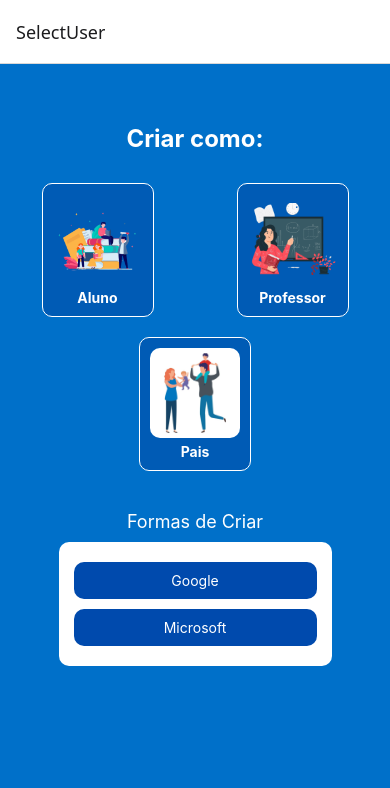
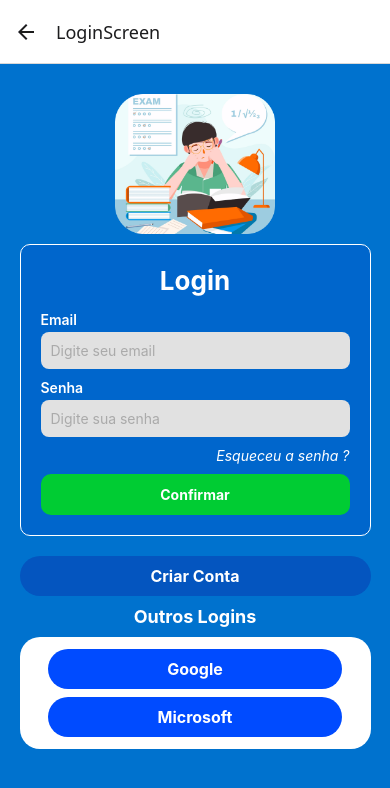
Before and after one commit to luishmenezes/FrontNotas, a React Native app: screen /LoginScreen in a window 390 px wide. Shown: the top 788 px of the page. Built offline with nearby package versions, Linux system fonts and the light colour scheme.

Commit message:
Adicionando roteamento

```diff
--- a/App.tsx
+++ b/App.tsx
@@ -1,11 +1,6 @@
 import React from 'react';
-import { NavigationContainer } from '@react-navigation/native';
-import AppNavigator from './navigation/AppNavigator';
+import AppNavigator from './navigation/AppNavigator'; // Caminho correto até seu Navigator
 
 export default function App() {
-  return (
-    <NavigationContainer>
-      <AppNavigator />
-    </NavigationContainer>
-  );
+  return <AppNavigator />; // NavigationContainer está DENTRO do AppNavigator
 }
--- a/app/login.tsx
+++ b/app/login.tsx
@@ -5,7 +5,7 @@ import type { NativeStackNavigationProp } from '@react-navigation/native-stack';
 import { RootStackParamList } from '../navigation/AppNavigator';
 import { router } from 'expo-router';
 
-type LoginScreenNavigationProp = NativeStackNavigationProp<RootStackParamList, 'Login'>;
+type LoginScreenNavigationProp = NativeStackNavigationProp<RootStackParamList, 'LoginScreen'>;
 
 export default function LoginScreen() {
   const navigation = useNavigation<LoginScreenNavigationProp>();
--- /dev/null
+++ b/app/professor/CadastroProfessor.tsx
@@ -0,0 +1,62 @@
+// app/cadastro/professor.tsx
+import React, { useState } from 'react';
+import { View, Text, TextInput, Button, StyleSheet, Alert } from 'react-native';
+import axios from 'axios';
+
+export default function CadastroProfessor() {
+  const [nome, setNome] = useState('');
+  const [email, setEmail] = useState('');
+  const [senha, setSenha] = useState('');
+  const [disciplinas, setDisciplinas] = useState('');
+
+  const handleCadastro = async () => {
+    try {
+      await axios.post('http://localhost:8080/professores', {
+        nome,
+        email,
+        senha,
+        disciplinas: disciplinas.split(',').map(d => d.trim()),
+      });
+      Alert.alert('Sucesso', 'Professor cadastrado com sucesso!');
+      setNome('');
+      setEmail('');
+      setSenha('');
+      setDisciplinas('');
+    } catch (error) {
+      console.error(error);
+      Alert.alert('Erro', 'Erro ao cadastrar professor.');
+    }
+  };
+
+  return (
+    <View style={styles.container}>
+      <Text style={styles.title}>Cadastro de Professor</Text>
+      <TextInput placeholder="Nome" style={styles.input} value={nome} onChangeText={setNome} />
+      <TextInput placeholder="Email" style={styles.input} value={email} onChangeText={setEmail} keyboardType="email-address" />
+      <TextInput placeholder="Senha" style={styles.input} value={senha} onChangeText={setSenha} secureTextEntry />
+      <TextInput placeholder="Disciplinas (separadas por vírgula)" style={styles.input} value={disciplinas} onChangeText={setDisciplinas} />
+      <Button title="Cadastrar" onPress={handleCadastro} />
+    </View>
+  );
+}
+
+const styles = StyleSheet.create({
+  container: {
+    flex: 1,
+    padding: 20,
+    justifyContent: 'center',
+  },
+  title: {
+    fontSize: 22,
+    marginBottom: 20,
+    textAlign: 'center',
+    fontWeight: 'bold',
+  },
+  input: {
+    borderWidth: 1,
+    borderColor: '#aaa',
+    borderRadius: 8,
+    padding: 10,
+    marginBottom: 10,
+  },
+});
--- a/navigation/AppNavigator.tsx
+++ b/navigation/AppNavigator.tsx
@@ -1,20 +1,30 @@
 import React from 'react';
-import { createNativeStackNavigator } from '@react-navigation/native-stack';
+import { createStackNavigator } from '@react-navigation/stack';
+import { NavigationContainer } from '@react-navigation/native';
+
 import SelectUserScreen from '../screens/SelectUserScreen';
 import CadastroScreen from '../screens/Cadastro';
+import CadastroProfessor from '../screens/professor/CadastroProfessor';
+import LoginScreen from '../screens/LoginScreen';
 
 export type RootStackParamList = {
   SelectUser: undefined;
-  Cadastro: undefined;
+  Cadastro: { tipo: string };
+  CadastroProfessor: undefined;
+  LoginScreen: undefined;
 };
 
-const Stack = createNativeStackNavigator<RootStackParamList>();
+const Stack = createStackNavigator<RootStackParamList>();
 
 export default function AppNavigator() {
   return (
-    <Stack.Navigator initialRouteName="SelectUser">
-      <Stack.Screen name="SelectUser" component={SelectUserScreen} />
-      <Stack.Screen name="Cadastro" component={CadastroScreen} />
-    </Stack.Navigator>
+    <NavigationContainer>
+      <Stack.Navigator initialRouteName="SelectUser">
+        <Stack.Screen name="SelectUser" component={SelectUserScreen} />
+        <Stack.Screen name="Cadastro" component={CadastroScreen} />
+        <Stack.Screen name="CadastroProfessor" component={CadastroProfessor} />
+        <Stack.Screen name="LoginScreen" component={LoginScreen} />
+      </Stack.Navigator>
+    </NavigationContainer>
   );
 }
--- /dev/null
+++ b/navigation/navigationRef.ts
@@ -0,0 +1,4 @@
+import { createNavigationContainerRef, StackActions } from '@react-navigation/native';
+import type { RootStackParamList } from './AppNavigator'; // ajuste o caminho se necessário
+
+export const navigationRef = createNavigationContainerRef<RootStackParamList>();
--- a/package.json
+++ b/package.json
@@ -17,8 +17,10 @@
   "dependencies": {
     "@expo/vector-icons": "^14.0.2",
     "@react-navigation/bottom-tabs": "^7.2.0",
-    "@react-navigation/native": "^7.1.5",
-    "@react-navigation/native-stack": "^7.3.9",
+    "@react-navigation/native": "^7.1.6",
+    "@react-navigation/native-stack": "^7.3.10",
+    "@react-navigation/stack": "^7.2.10",
+    "axios": "^1.8.4",
     "expo": "~52.0.43",
     "expo-blur": "~14.0.3",
     "expo-constants": "~17.0.8",
--- a/screens/Cadastro.tsx
+++ b/screens/Cadastro.tsx
@@ -1,12 +1,72 @@
 import React from 'react';
-import { View, Text } from 'react-native';
+import { View, Text, TextInput, TouchableOpacity, StyleSheet } from 'react-native';
 
-const CadastroScreen = () => {
+interface Props {
+  tipoUsuario?: string;
+}
+
+export default function CadastroScreen({ tipoUsuario = 'Desconhecido' }: Props) {
   return (
-    <View>
-      <Text>Tela de Cadastro</Text>
+    <View style={styles.container}>
+      <Text style={styles.title}>Cadastro</Text>
+      <Text style={styles.userType}>Cadastrando como: {tipoUsuario}</Text>
+
+      <TextInput style={styles.input} placeholder="Nome" />
+      <TextInput style={styles.input} placeholder="Email" keyboardType="email-address" />
+      <TextInput style={styles.input} placeholder="Senha" secureTextEntry />
+
+      {tipoUsuario === 'Professor' && (
+        <>
+          <TextInput style={styles.input} placeholder="Matéria que leciona" />
+          <TextInput style={styles.input} placeholder="Código de identificação" />
+        </>
+      )}
+
+      <TouchableOpacity style={styles.button}>
+        <Text style={styles.buttonText}>Cadastrar</Text>
+      </TouchableOpacity>
     </View>
   );
-};
+}
 
-export default CadastroScreen;
+const styles = StyleSheet.create({
+  container: {
+    flex: 1,
+    padding: 30,
+    justifyContent: 'center',
+    backgroundColor: '#fff',
+  },
+  title: {
+    fontSize: 28,
+    marginBottom: 20,
+    fontWeight: 'bold',
+    textAlign: 'center',
+  },
+  userType: {
+    fontSize: 18,
+    marginBottom: 20,
+    color: '#666',
+    textAlign: 'center',
+  },
+  input: {
+    height: 50,
+    borderColor: '#ddd',
+    borderWidth: 1,
+    borderRadius: 10,
+    paddingHorizontal: 15,
+    marginBottom: 15,
+    backgroundColor: '#f9f9f9',
+  },
+  button: {
+    backgroundColor: '#4CAF50',
+    padding: 15,
+    borderRadius: 10,
+    alignItems: 'center',
+    marginTop: 10,
+  },
+  buttonText: {
+    color: '#fff',
+    fontSize: 16,
+    fontWeight: 'bold',
+  },
+});
--- a/screens/LoginScreen.tsx
+++ b/screens/LoginScreen.tsx
@@ -1,53 +1,160 @@
 import React from 'react';
-import { View, Text, TextInput, Image, StyleSheet, TouchableOpacity, Button } from 'react-native';
+import { View, Text, TextInput, TouchableOpacity, StyleSheet, Image, Button } from 'react-native';
 import { useNavigation } from '@react-navigation/native';
 import type { NativeStackNavigationProp } from '@react-navigation/native-stack';
 import { RootStackParamList } from '../navigation/AppNavigator';
 import { router } from 'expo-router';
 
-const LoginScreen = () => {
-  const navigation = useNavigation<NativeStackNavigationProp<RootStackParamList>>();
+type LoginScreenNavigationProp = NativeStackNavigationProp<RootStackParamList, 'LoginScreen'>;
+
+export default function LoginScreen() {
+  const navigation = useNavigation<LoginScreenNavigationProp>();
 
   return (
     <View style={styles.container}>
-      <Image style={styles.image} source={require('../assets/Login.png')} />
-      <View style={styles.box}>
+      <Image
+        source={require('../assets/Login.png')}
+        style={styles.image}
+        resizeMode="contain"
+      />
+
+      <View style={styles.loginBox}>
         <Text style={styles.title}>Login</Text>
-        <TextInput style={styles.input} placeholder="Email" />
-        <TextInput style={styles.input} placeholder="Senha" secureTextEntry />
-        <Text style={styles.forgot}>Esqueceu a senha ?</Text>
+
+        <Text style={styles.label}>Email</Text>
+        <TextInput style={styles.input} placeholder="Digite seu email" placeholderTextColor="#aaa" />
+
+        <Text style={styles.label}>Senha</Text>
+        <TextInput
+          style={styles.input}
+          placeholder="Digite sua senha"
+          secureTextEntry
+          placeholderTextColor="#aaa"
+        />
+
+        <Text style={styles.forgotPassword}>Esqueceu a senha ?</Text>
+
         <TouchableOpacity style={styles.confirmButton}>
           <Text style={styles.confirmText}>Confirmar</Text>
         </TouchableOpacity>
       </View>
-      <Button
-        title="Criar Conta"
-        onPress={() => router.push('/SelectUserScreen')}
-      />
-      <Text style={styles.altText}>Outros Logins</Text>
-      <View style={styles.altLoginBox}>
-        <TouchableOpacity style={styles.altLoginBtn}><Text style={styles.altLoginText}>Google</Text></TouchableOpacity>
-        <TouchableOpacity style={styles.altLoginBtn}><Text style={styles.altLoginText}>Microsoft</Text></TouchableOpacity>
+
+      <TouchableOpacity style={styles.createBtn} onPress={() => router.push('/SelectUserScreen')}>
+  <Text style={styles.socialText}>Criar Conta</Text>
+</TouchableOpacity>
+
+
+
+      <Text style={styles.otherLogins}>Outros Logins</Text>
+
+      <View style={styles.socialButtons}>
+        <TouchableOpacity style={styles.socialBtn}><Text style={styles.socialText}>Google</Text></TouchableOpacity>
+        <TouchableOpacity style={styles.socialBtn}><Text style={styles.socialText}>Microsoft</Text></TouchableOpacity>
       </View>
     </View>
   );
-};
-
-export default LoginScreen;
+}
 
 const styles = StyleSheet.create({
-  container: { flex: 1, backgroundColor: '#0070c9', alignItems: 'center' },
-  image: { marginTop: 60, width: 180, height: 130, resizeMode: 'contain', borderRadius: 20 },
-  box: { backgroundColor: '#005bb5', padding: 20, marginTop: 20, borderRadius: 10, width: '90%', borderWidth: 1, borderColor: 'white' },
-  title: { color: '#fff', fontSize: 24, fontWeight: 'bold', textAlign: 'center' },
-  input: { backgroundColor: '#ccc', marginVertical: 10, borderRadius: 20, padding: 10 },
-  forgot: { color: '#fff', fontSize: 12, marginBottom: 10 },
-  confirmButton: { backgroundColor: '#00cc00', borderRadius: 20, padding: 10 },
-  confirmText: { color: '#fff', fontWeight: 'bold', textAlign: 'center' },
-  createButton: { marginTop: 20, backgroundColor: '#004aad', padding: 12, borderRadius: 10 },
-  createText: { color: '#fff', fontWeight: 'bold' },
-  altText: { color: '#fff', fontSize: 18, marginVertical: 15 },
-  altLoginBox: { backgroundColor: '#fff', padding: 15, borderRadius: 10, width: '70%' },
-  altLoginBtn: { backgroundColor: '#004aad', marginVertical: 5, padding: 10, borderRadius: 10 },
-  altLoginText: { color: '#fff', textAlign: 'center' },
+  container: {
+    flex: 1,
+    backgroundColor: '#0072CE',
+    alignItems: 'center',
+    paddingVertical: 30,
+  },
+  image: {
+    width: 200,
+    height: 140,
+    marginBottom: 10,
+  },
+  loginBox: {
+    backgroundColor: '#0066CC',
+    padding: 20,
+    borderRadius: 10,
+    width: '90%',
+    borderColor: '#fff',
+    borderWidth: 1,
+    marginBottom: 20,
+  },
+  title: {
+    fontSize: 26,
+    color: '#fff',
+    fontWeight: 'bold',
+    textAlign: 'center',
+    marginBottom: 15,
+  },
+  label: {
+    color: '#fff',
+    fontWeight: '600',
+    marginBottom: 4,
+  },
+  input: {
+    backgroundColor: '#e1e1e1',
+    padding: 10,
+    borderRadius: 8,
+    marginBottom: 10,
+  },
+  forgotPassword: {
+    color: '#fff',
+    fontStyle: 'italic',
+    textAlign: 'right',
+    marginBottom: 10,
+  },
+  confirmButton: {
+    backgroundColor: '#00CC33',
+    paddingVertical: 12,
+    borderRadius: 10,
+  },
+  confirmText: {
+    color: '#fff',
+    fontWeight: 'bold',
+    textAlign: 'center',
+  },
+  createAccount: {
+    backgroundColor: '#003C99',
+    padding: 12,
+    borderRadius: 10,
+    width: '90%',
+    marginBottom: 10,
+  },
+  createText: {
+    color: '#fff',
+    textAlign: 'center',
+    fontWeight: '600',
+    fontSize: 16,
+  },
+  otherLogins: {
+    color: '#fff',
+    fontSize: 18,
+    fontWeight: 'bold',
+    marginBottom: 10,
+  },
+  socialButtons: {
+    width: '90%',
+    backgroundColor: '#fff',
+    padding: 12,
+    borderRadius: 20,
+    alignItems: 'center',
+    gap: 8,
+  },
+  socialBtn: {
+    backgroundColor: '#004BFF',
+    width: '90%',
+    paddingVertical: 10,
+    borderRadius: 20,
+  },
+  socialText: {
+    color: '#fff',
+    fontWeight: 'bold',
+    textAlign: 'center',
+    fontSize: 16,
+  },
+  createBtn: {
+    backgroundColor: '#0455BF',
+    width: '90%',
+    paddingVertical: 10,
+    borderRadius: 20,
+    marginBottom: 10,
+  },
+
 });
--- a/screens/SelectUserScreen.tsx
+++ b/screens/SelectUserScreen.tsx
@@ -1,53 +1,72 @@
 import React from 'react';
 import { View, Text, StyleSheet, TouchableOpacity, Image } from 'react-native';
-import { useNavigation } from '@react-navigation/native';
-import type { NativeStackNavigationProp } from '@react-navigation/native-stack';
+import { useNavigation } from '@react-navigation/native'; //
+import { StackNavigationProp } from '@react-navigation/stack';
 import { RootStackParamList } from '../navigation/AppNavigator';
-const SelectUserScreen = () => {
-  const navigation = useNavigation<NativeStackNavigationProp<RootStackParamList>>();
 
-  const handleUserSelect = () => {
-    navigation.navigate('Cadastro'); // <- Aqui usamos o nome exato da rota
-  };
+type NavigationProp = StackNavigationProp<RootStackParamList, 'SelectUser'>
+
+
+export default function SelectUserScreen() {
+  const navigation = useNavigation<NavigationProp>();
 
   return (
     <View style={styles.container}>
-      <Text style={styles.title}>Criar como:</Text>
-      <View style={styles.row}>
-        <TouchableOpacity style={styles.card} onPress={() => handleUserSelect('aluno')}>
+      <Text style={styles.title}>Escolha seu tipo de usuário</Text>
+      <View style={styles.cardContainer}>
+        <TouchableOpacity style={styles.card} onPress={() => navigation.navigate('Cadastro', { tipo: 'Aluno' })}>
           <Image source={require('../assets/Aluno.png')} style={styles.img} />
           <Text style={styles.cardText}>Aluno</Text>
         </TouchableOpacity>
-        <TouchableOpacity style={styles.card} onPress={() => handleUserSelect('professor')}>
+
+        <TouchableOpacity style={styles.card} onPress={() => navigation.navigate('CadastroProfessor')}>
           <Image source={require('../assets/Professor.png')} style={styles.img} />
           <Text style={styles.cardText}>Professor</Text>
         </TouchableOpacity>
-      </View>
-      <TouchableOpacity style={styles.card} onPress={() => handleUserSelect('pais')}>
-        <Image source={require('../assets/Pais.png')} style={styles.img} />
-        <Text style={styles.cardText}>Pais</Text>
-      </TouchableOpacity>
 
-      <Text style={styles.altText}>Formas de Criar</Text>
-      <View style={styles.altLoginBox}>
-        <TouchableOpacity style={styles.altLoginBtn}><Text style={styles.altLoginText}>Google</Text></TouchableOpacity>
-        <TouchableOpacity style={styles.altLoginBtn}><Text style={styles.altLoginText}>Microsoft</Text></TouchableOpacity>
+        <TouchableOpacity style={styles.card} onPress={() => navigation.navigate('Cadastro', { tipo: 'Pais' })}>
+          <Image source={require('../assets/Pais.png')} style={styles.img} />
+          <Text style={styles.cardText}>Pais</Text>
+        </TouchableOpacity>
       </View>
     </View>
   );
-};
-
-export default SelectUserScreen;
+}
 
 const styles = StyleSheet.create({
-  container: { flex: 1, backgroundColor: '#0070c9', alignItems: 'center', paddingTop: 60 },
-  title: { fontSize: 24, color: '#fff', fontWeight: 'bold', marginBottom: 20 },
-  row: { flexDirection: 'row', justifyContent: 'space-around', width: '100%' },
-  card: { alignItems: 'center', margin: 10, padding: 10, backgroundColor: '#005bb5', borderRadius: 10, borderWidth: 1, borderColor: '#fff' },
-  img: { width: 90, height: 90, resizeMode: 'contain', borderRadius: 10 },
-  cardText: { color: '#fff', fontWeight: 'bold', marginTop: 5 },
-  altText: { color: '#fff', fontSize: 18, marginTop: 30 },
-  altLoginBox: { backgroundColor: '#fff', padding: 15, borderRadius: 10, width: '70%', marginTop: 10 },
-  altLoginBtn: { backgroundColor: '#004aad', marginVertical: 5, padding: 10, borderRadius: 10 },
-  altLoginText: { color: '#fff', textAlign: 'center' },
+  container: {
+    flex: 1,
+    backgroundColor: '#ffff',
+    alignItems: 'center',
+    justifyContent: 'center',
+  },
+  title: {
+    fontSize: 24,
+    marginBottom: 30,
+    fontWeight: 'bold',
+    color: '#333',
+  },
+  cardContainer: {
+    flexDirection: 'row',
+    justifyContent: 'space-between',
+    paddingHorizontal: 20,
+    gap: 20,
+  },
+  card: {
+    alignItems: 'center',
+    backgroundColor: '#ffffff',
+    padding: 15,
+    borderRadius: 10,
+    elevation: 5,
+    width: 100,
+  },
+  img: {
+    width: 60,
+    height: 60,
+    marginBottom: 10,
+  },
+  cardText: {
+    fontSize: 16,
+    fontWeight: 'bold',
+  },
 });
--- /dev/null
+++ b/screens/professor/CadastroProfessor.tsx
@@ -0,0 +1,62 @@
+import React, { useState } from 'react';
+import { View, Text, TextInput, Button, StyleSheet, Alert } from 'react-native';
+import axios from 'axios';
+
+export default function CadastroProfessor() {
+  const [nome, setNome] = useState('');
+  const [email, setEmail] = useState('');
+  const [senha, setSenha] = useState('');
+  const [disciplinas, setDisciplinas] = useState('');
+
+  const handleCadastro = async () => {
+    try {
+      const response = await axios.post('http://localhost:8080/professores', {
+        nome,
+        email,
+        senha,
+        disciplinas: disciplinas.split(',').map(item => item.trim()),
+      });
+
+      Alert.alert('Sucesso', 'Professor cadastrado com sucesso!');
+      setNome('');
+      setEmail('');
+      setSenha('');
+      setDisciplinas('');
+    } catch (error) {
+      console.error(error);
+      Alert.alert('Erro', 'Não foi possível cadastrar o professor.');
+    }
+  };
+
+  return (
+    <View style={styles.container}>
+      <Text style={styles.title}>Cadastro de Professor</Text>
+      <TextInput placeholder="Nome" style={styles.input} value={nome} onChangeText={setNome} />
+      <TextInput placeholder="Email" style={styles.input} value={email} onChangeText={setEmail} keyboardType="email-address" />
+      <TextInput placeholder="Senha" style={styles.input} value={senha} onChangeText={setSenha} secureTextEntry />
+      <TextInput placeholder="Disciplinas (separadas por vírgula)" style={styles.input} value={disciplinas} onChangeText={setDisciplinas} />
+      <Button title="Cadastrar" onPress={handleCadastro} />
+    </View>
+  );
+}
+
+const styles = StyleSheet.create({
+  container: {
+    flex: 1,
+    padding: 20,
+    justifyContent: 'center',
+  },
+  title: {
+    fontSize: 22,
+    marginBottom: 20,
+    textAlign: 'center',
+    fontWeight: 'bold',
+  },
+  input: {
+    borderWidth: 1,
+    borderColor: '#aaa',
+    borderRadius: 8,
+    padding: 10,
+    marginBottom: 10,
+  },
+});
```
Also changed, not shown: app/SelectUserScreen.tsx (+58 -34 lines), app/cadastro.tsx (+50 -57 lines), 1 other file (tests, documents, lock files or other folders).
